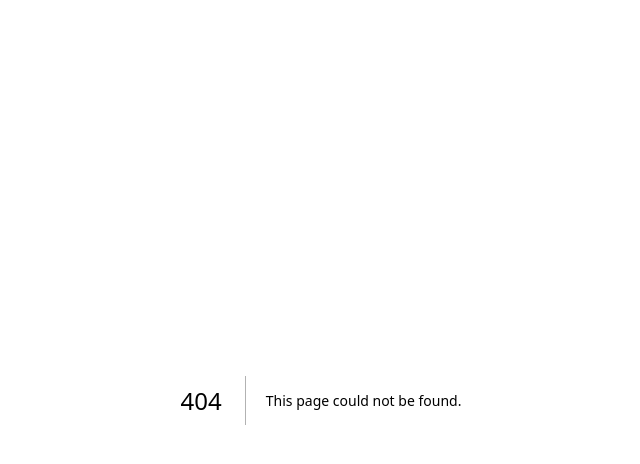
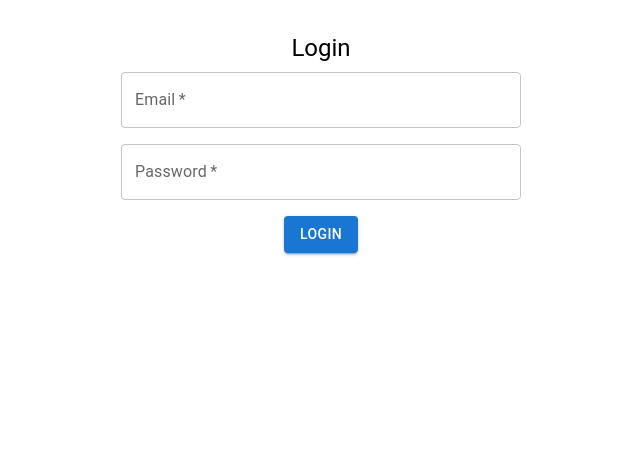
Before and after one commit to SiddharthMishra510/Help-A-Child-Project-Frontend, a Next.js app: page /login in a window 1280 px wide. Before the commit this address had no page. Shown: the top 464 px of the page, without its empty margins (319-959 px from the left). Built offline with nearby package versions, Linux system fonts and the light colour scheme.

Commit message:
feat: add login functionality and use auth token for sensitive requests

```diff
--- a/components/AddChild.tsx
+++ b/components/AddChild.tsx
@@ -14,9 +14,10 @@ const AddChild = () => {
         const newChild = {name, photo, careerGoal, amountDonated: 0};
 
         try {
+            const token = localStorage.getItem('token');
             const response = await fetch("http://localhost:3000/children", {
                 method: "POST",
-                headers: { "Content-Type": "application/json" },
+                headers: { "Content-Type": "application/json", Authorization: `Bearer ${token}`},
                 body: JSON.stringify(newChild),
             });
 
--- /dev/null
+++ b/pages/login.tsx
@@ -0,0 +1,46 @@
+import React, { useState } from "react";
+import { useRouter } from "next/router";
+import { Box, TextField, Button, Typography } from "@mui/material";
+
+export default function Login() {
+    const [email, setEmail] = useState("");
+    const [password, setPassword] = useState("");
+    const [error, setError] = useState("");
+    const router = useRouter();
+
+    const handleLogin = async (e: React.FormEvent) => {
+        e.preventDefault();
+
+        try {
+            const response = await fetch("http://localhost:3000/auth/login", {
+                method: "POST",
+                headers: { "Content-Type": "application/json" },
+                body: JSON.stringify({ email, password }),
+            });
+
+            const data = await response.json();
+            if (!response.ok)
+            {
+                setError(data.message);
+                return;
+            }
+
+            localStorage.setItem("token", data.token);
+            await router.push("/");
+        } catch (err: any) {
+            setError(err.message);
+        }
+    };
+
+    return (
+        <Box sx={{ maxWidth: 400, mx: "auto", mt: 4, textAlign: "center" }}>
+            <Typography variant="h5" gutterBottom>Login</Typography>
+            {error && <Typography color="error">{error}</Typography>}
+            <form onSubmit={handleLogin}>
+                <TextField label="Email" fullWidth value={email} onChange={(e) => setEmail(e.target.value)} sx={{ mb: 2 }} required />
+                <TextField label="Password" type="password" fullWidth value={password} onChange={(e) => setPassword(e.target.value)} sx={{ mb: 2 }} required />
+                <Button type="submit" variant="contained" color="primary">Login</Button>
+            </form>
+        </Box>
+    );
+}
```
Also changed, not shown: pages/index.tsx (+30 -13 lines), 1 other file (tests, documents, lock files or other folders).
